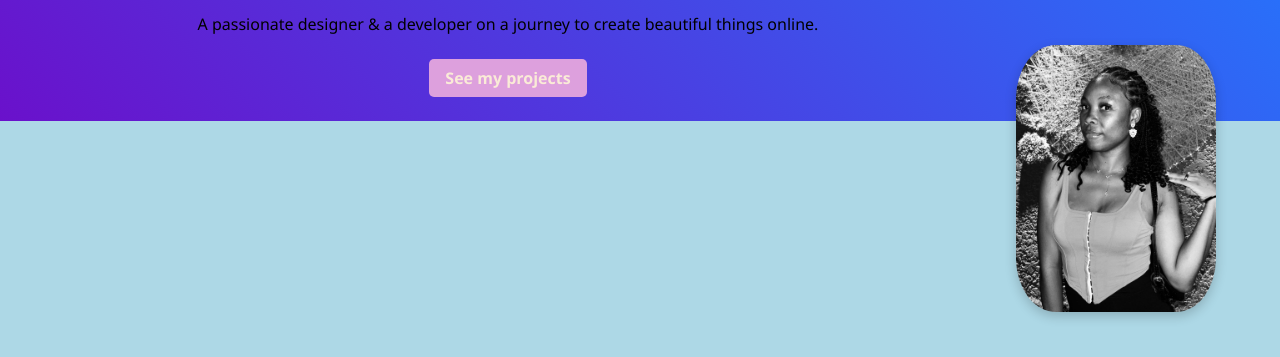
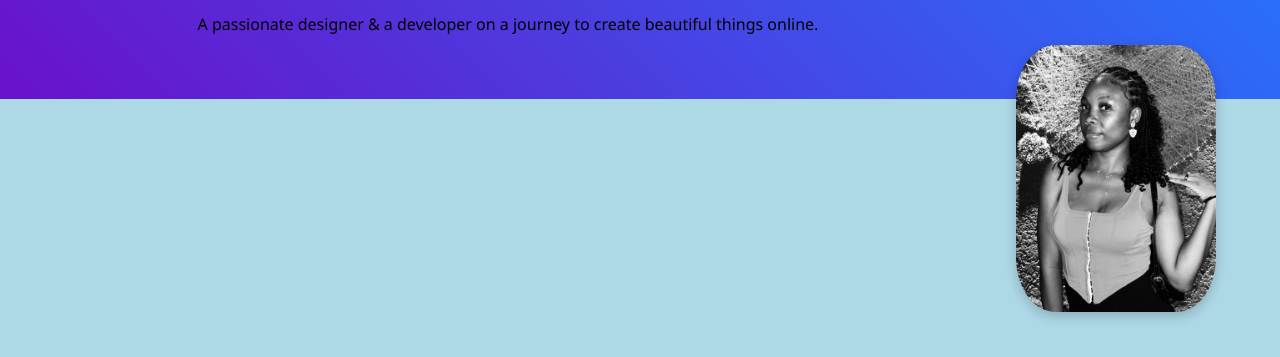
Before and after one commit to hybrid-star/Ts-8, a plain HTML site: page index.html in a window 1280 px wide. Shown: the part 155-512 px from the top of the page. Drawn offline with Linux system fonts and the light colour scheme.

Commit message:
updated index.html

```diff
--- a/index.html
+++ b/index.html
@@ -29,7 +29,6 @@
                 <h2>Hey! I'm Blessing</h2>
                 <img src="my pics.jpg" alt="Blessing's Photo" class="profile-pic">
                 <p>A passionate designer & a developer on a journey to create beautiful things online.</p>
-                <a href="projects.html" class="btn">See my projects</a>
              </div>
           </section>
 </body>
```
